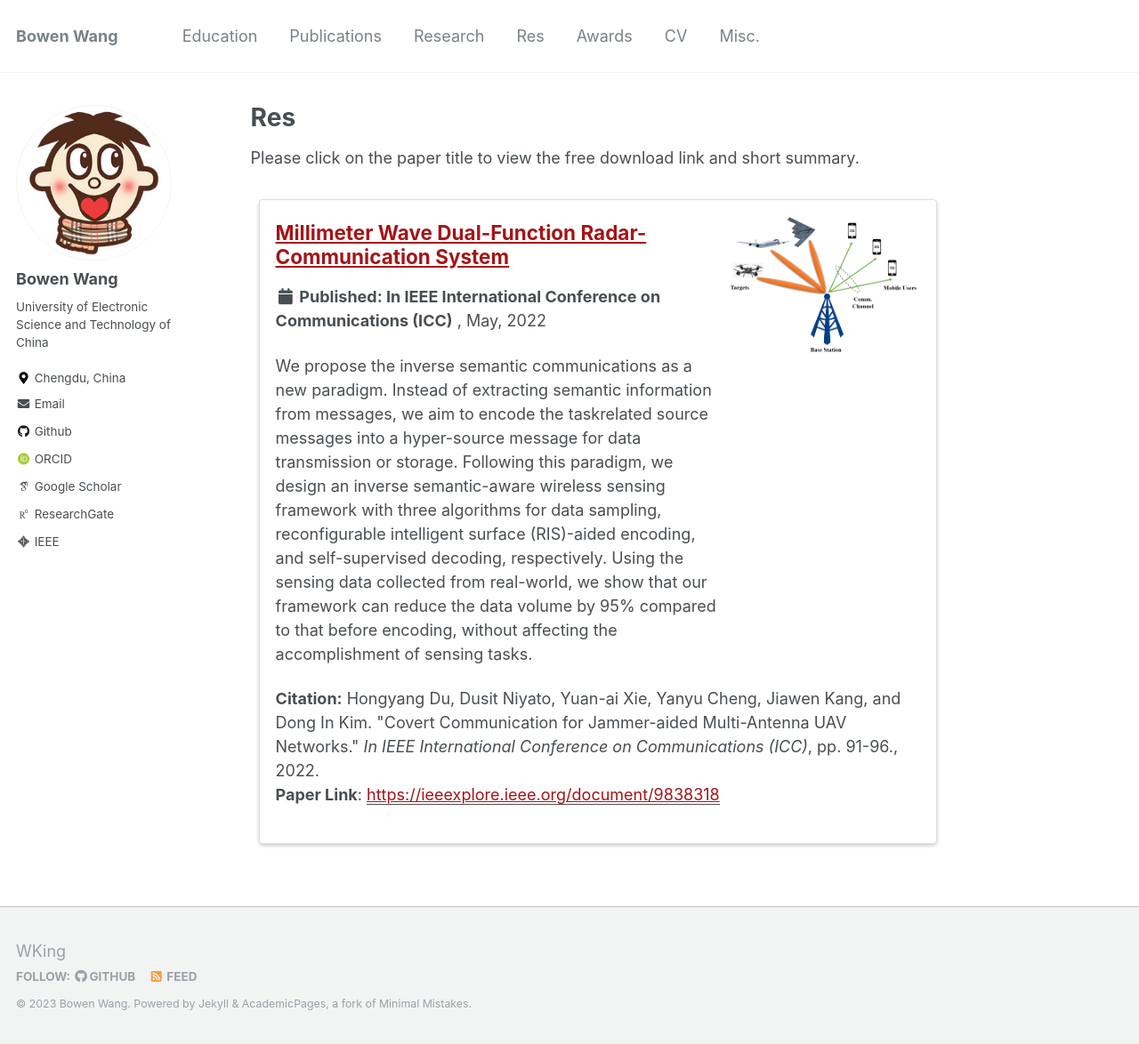
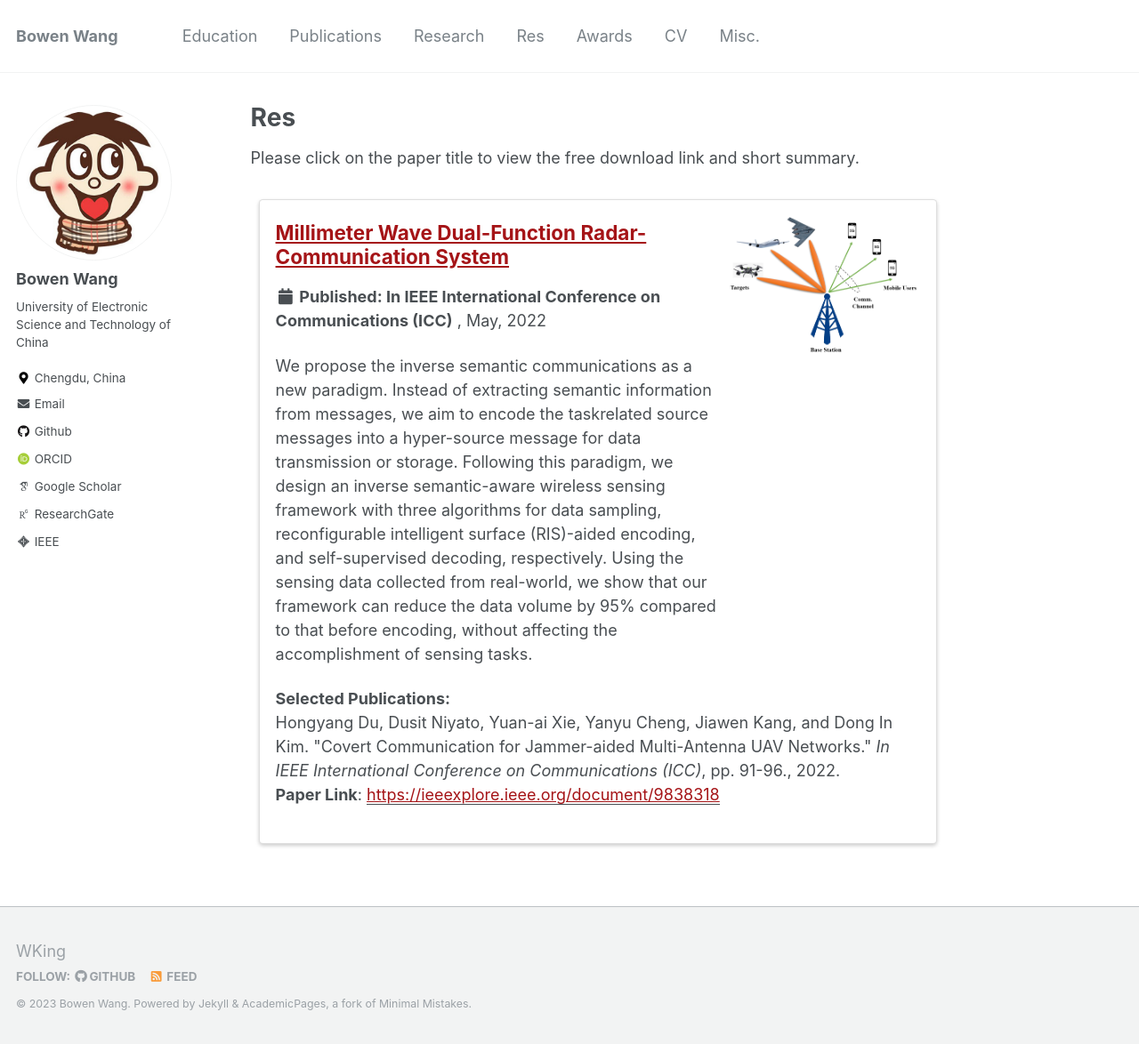
Before and after one commit to BW-Wang/BW-Wang.github.io, a Jekyll site: the page built from _pages/test.md, in a window 1280 px wide and 1174 px high. Shown: the whole window at 89% size. Built offline with Jekyll 4.4.1, drawn with Linux system fonts in a browser that asks for light colours; some web fonts are replaced.

Commit message:
Update archive-single-research.html

```diff
--- a/_includes/archive-single-research.html
+++ b/_includes/archive-single-research.html
@@ -162,7 +162,7 @@
 
         {% if post.citation and post.paperurl %}
             <p style="margin-top: 0">
-                <b>Citation:</b> {{ post.citation }} <br><b>Paper Link</b>: <a href="{{ post.paperurl }}"
+                <b>Selected Publications:</b> <br> {{ post.citation }} <br> <b>Paper Link</b>: <a href="{{ post.paperurl }}"
                                                                                           target="_blank">
                 <u>{{ post.paperurl }}</u></a>
             </p>
```
